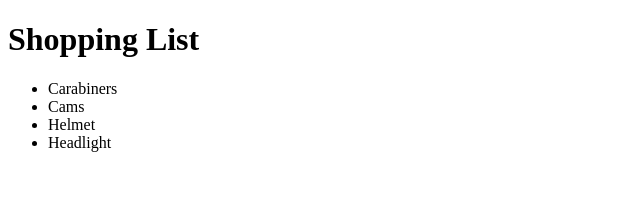
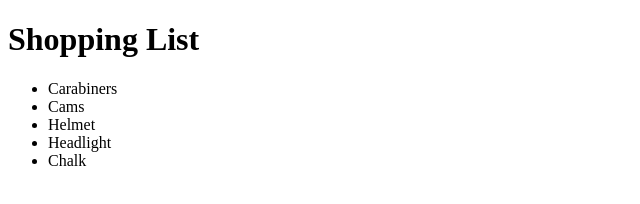
Before and after one commit to its-BK/testing-github, a plain HTML site: page index.html in a window 1280 px wide. Shown: the full height of the page, 0-640 px from the left. Drawn offline with Linux system fonts and the light colour scheme.

Commit message:
first set of changes

```diff
--- a/index.html
+++ b/index.html
@@ -11,6 +11,7 @@
       <li>Cams</li>
       <li>Helmet</li>
       <li>Headlight</li>
+      <li>Chalk</li>
     </ul>
 
   </body>
```
